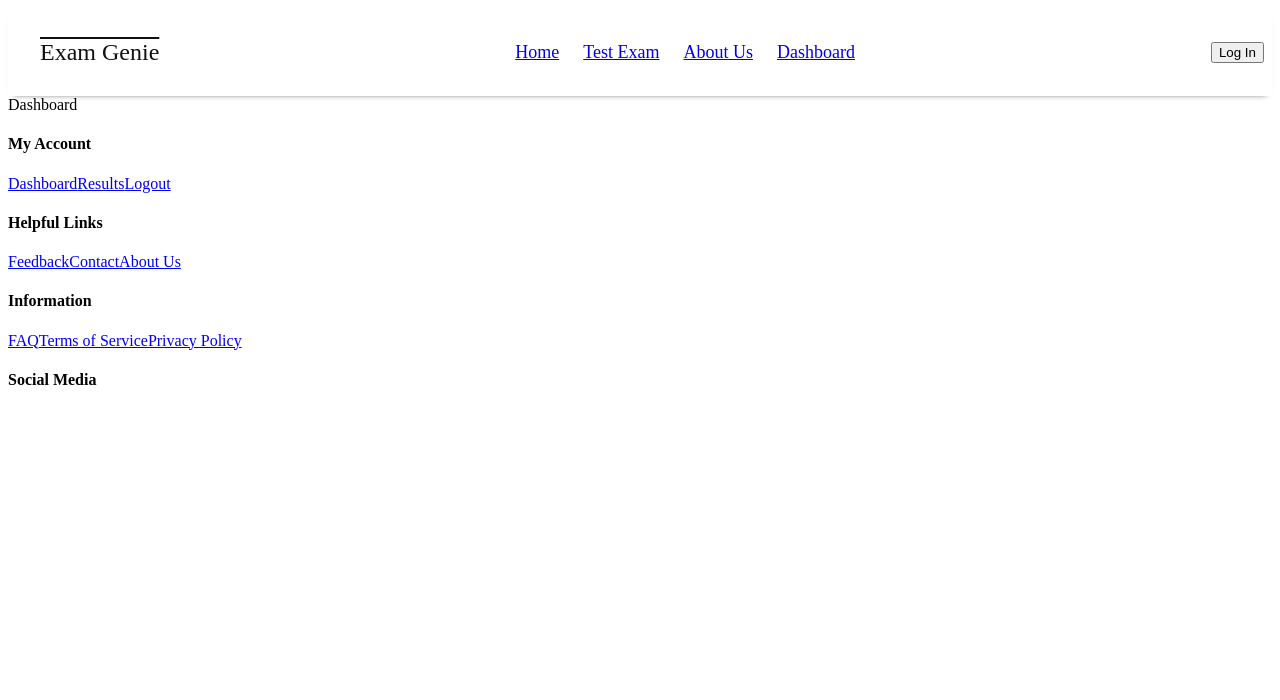
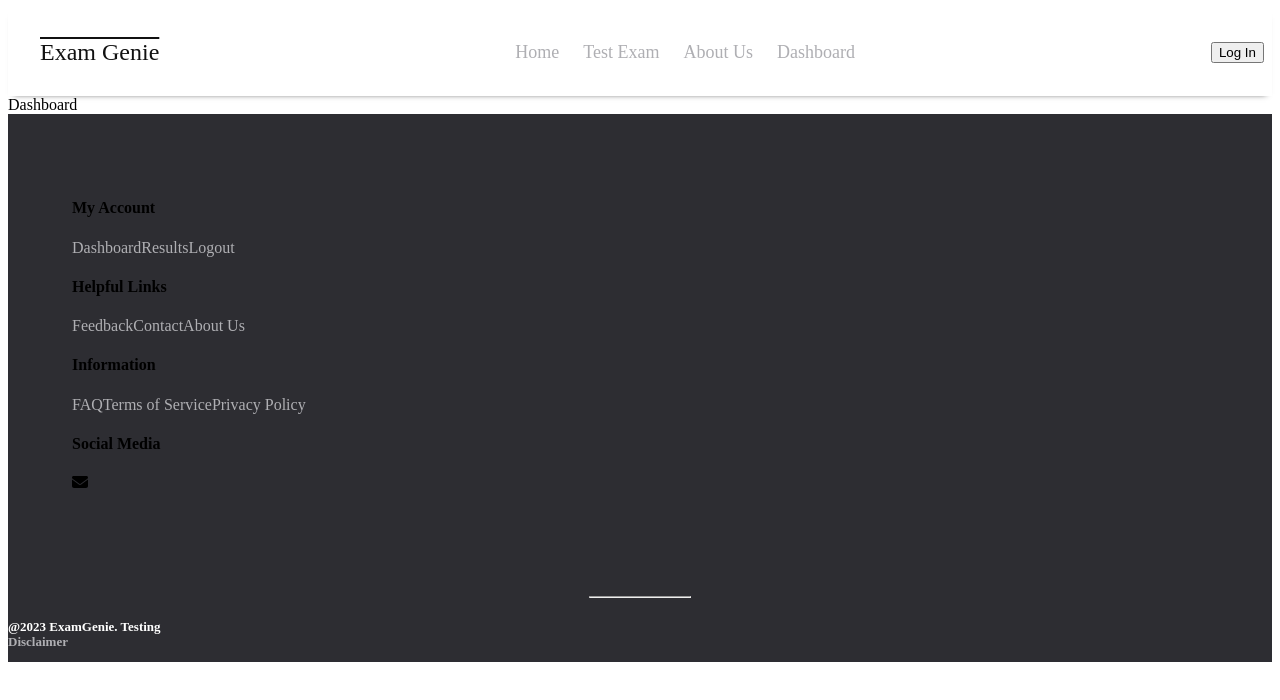
Before and after one commit to femorales7/exam-genie, a React (Create React App) app in the folder frontend/: page /dashboard in a window 1280 px wide. Shown: the top 700 px of the page. Built offline with nearby package versions, Linux system fonts and the light colour scheme.

Commit message:
Added FontAwesome, Added SCSS to footer

```diff
--- a/frontend/package.json
+++ b/frontend/package.json
@@ -4,6 +4,10 @@
   "private": true,
   "dependencies": {
     "@auth0/auth0-react": "^2.1.0",
+    "@fortawesome/fontawesome-svg-core": "^6.4.0",
+    "@fortawesome/free-regular-svg-icons": "^6.4.0",
+    "@fortawesome/free-solid-svg-icons": "^6.4.0",
+    "@fortawesome/react-fontawesome": "^0.2.0",
     "@testing-library/jest-dom": "^5.16.5",
     "@testing-library/react": "^13.4.0",
     "@testing-library/user-event": "^13.5.0",
--- a/frontend/src/components/Footer.jsx
+++ b/frontend/src/components/Footer.jsx
@@ -1,35 +1,48 @@
 import "../styles/Footer.scss";
 import { Link } from "react-router-dom";
-
-
-
+import { FontAwesomeIcon } from '@fortawesome/react-fontawesome'
+import { faEnvelope } from '@fortawesome/free-solid-svg-icons'
 
 const Footer = () => {
   return (
     <div className="footer">
       <div className="sb__footer section__padding">
         <div className="sb__footer-links">
-          <div classname="sb__footer-link-div">
+          <div classname="sb__footer-links_div">
             <h4>My Account</h4>
             <Link to="/dashboard">Dashboard</Link>
             <Link to="/results">Results</Link>
             <Link to="/logout">Logout</Link>
           </div>
-          <div classname="sb__footer-link-div">
+          <div classname="sb__footer-links_div">
             <h4>Helpful Links</h4>
             <Link to="/dashboard">Feedback</Link>
             <Link to="/results">Contact</Link>
             <Link to="/logout">About Us</Link>
           </div>
-          <div classname="sb__footer-link-div">
+          <div classname="sb__footer-links_div">
             <h4>Information</h4>
             <Link to="/dashboard">FAQ</Link>
             <Link to="/results">Terms of Service</Link>
             <Link to="/logout">Privacy Policy</Link>
           </div>
-          <div classname="sb__footer-link-div">
+          <div classname="sb__footer-links_div">
             <h4>Social Media</h4>
+            <FontAwesomeIcon icon={faEnvelope} />
           </div>
+        </div>
+      </div>
+
+      <hr></hr>
+
+      <div className="sb__footer-below">
+        <div className="sb__footer-copyright">
+          <p>
+            @{new Date().getFullYear()} ExamGenie. Testing
+            <div className="sb__footer-below-links">
+              <Link to="/Disclaimer">Disclaimer</Link>
+            </div>
+          </p>
         </div>
       </div>
     </div>
--- a/frontend/src/styles/Footer.scss
+++ b/frontend/src/styles/Footer.scss
@@ -0,0 +1,84 @@
+.section__padding {
+  padding: 4rem 4rem;
+}
+
+.footer {
+  background-color: #2d2d32;
+}
+
+.sb__footer {
+  display: flex;
+  flex-direction: column;
+}
+
+.sb__footer-links {
+  display: flex;
+  justify-content: space-between;
+  align-items: flex-start;
+  flex-direction: column;
+  flex-wrap: wrap;
+  width: 100%;
+  text-align: left;
+  margin-bottom: 2rem;
+}
+
+.sb__footer-links_div {
+  width: 150px;
+  margin: 1rem;
+  display: flex;
+  justify-content: flex-start;
+  flex-direction: column;
+  color: white;
+}
+
+a {
+  color: rgb(175, 175, 179);
+  text-decoration: none;
+}
+
+.socialmedia {
+  display: flex;
+  flex-direction: row;
+}
+
+.socialmedia img{
+  width:80%;
+}
+
+.sb__footer-links_div h4 {
+  font-size: 14px;
+  line-height: 17px;
+  margin-bottom: 0.9rem;
+}
+
+.sb__footer-below {
+  display: flex;
+  flex-direction: row;
+  justify-content: space-between;
+  margin-top: 0.2rem;
+}
+
+.sb__footer-below-links {
+  display: flex;
+  flex-direction: row;
+}
+
+.sb__footer-below-links p {
+  font-size: 13px;
+  line-height: 15px;
+  margin-left: 2rem;
+  color: white;
+  font-weight: 600;
+}
+
+hr {
+  color: white !important;
+  width: 100px;
+}
+
+.sb__footer-copyright p{
+  font-size: 13px;
+  line-height: 15px;
+  color: white;
+  font-weight: 600;
+}
```
Also changed, not shown: 1 other file (tests, documents, lock files or other folders).
